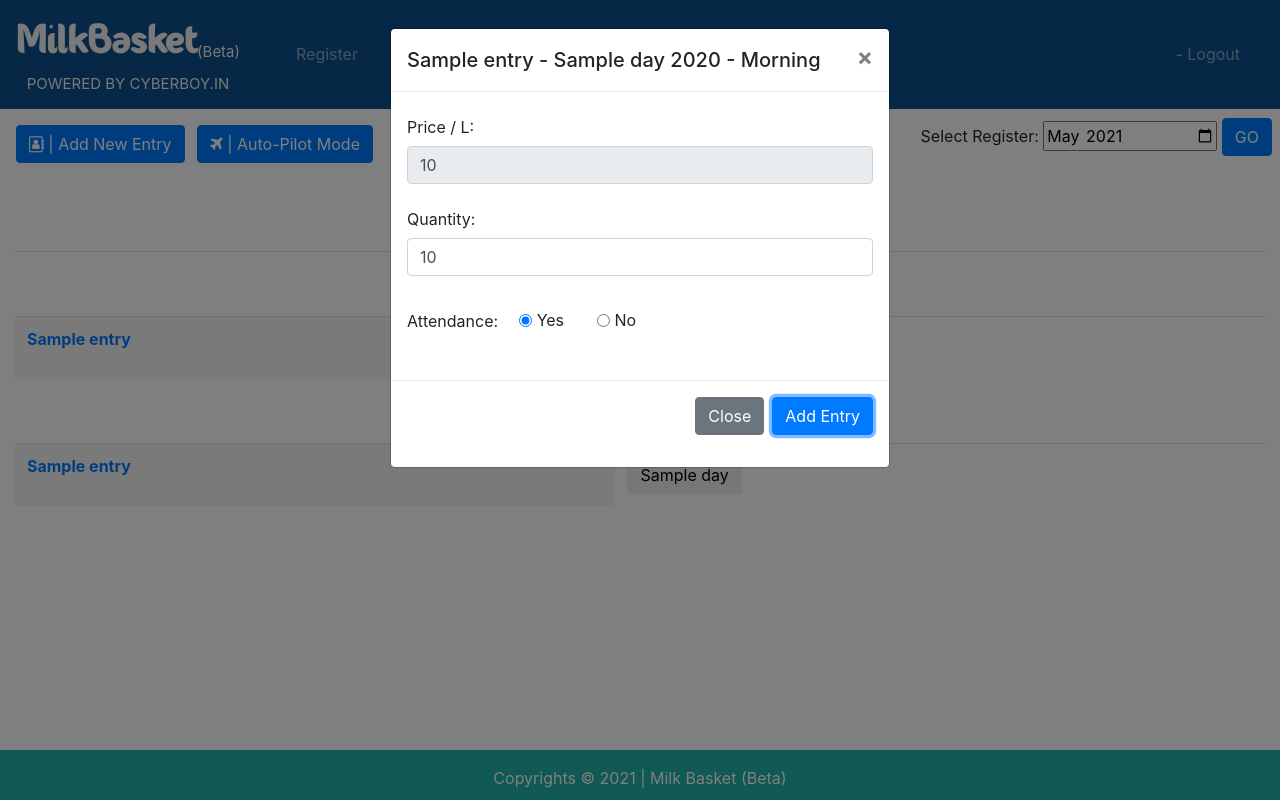
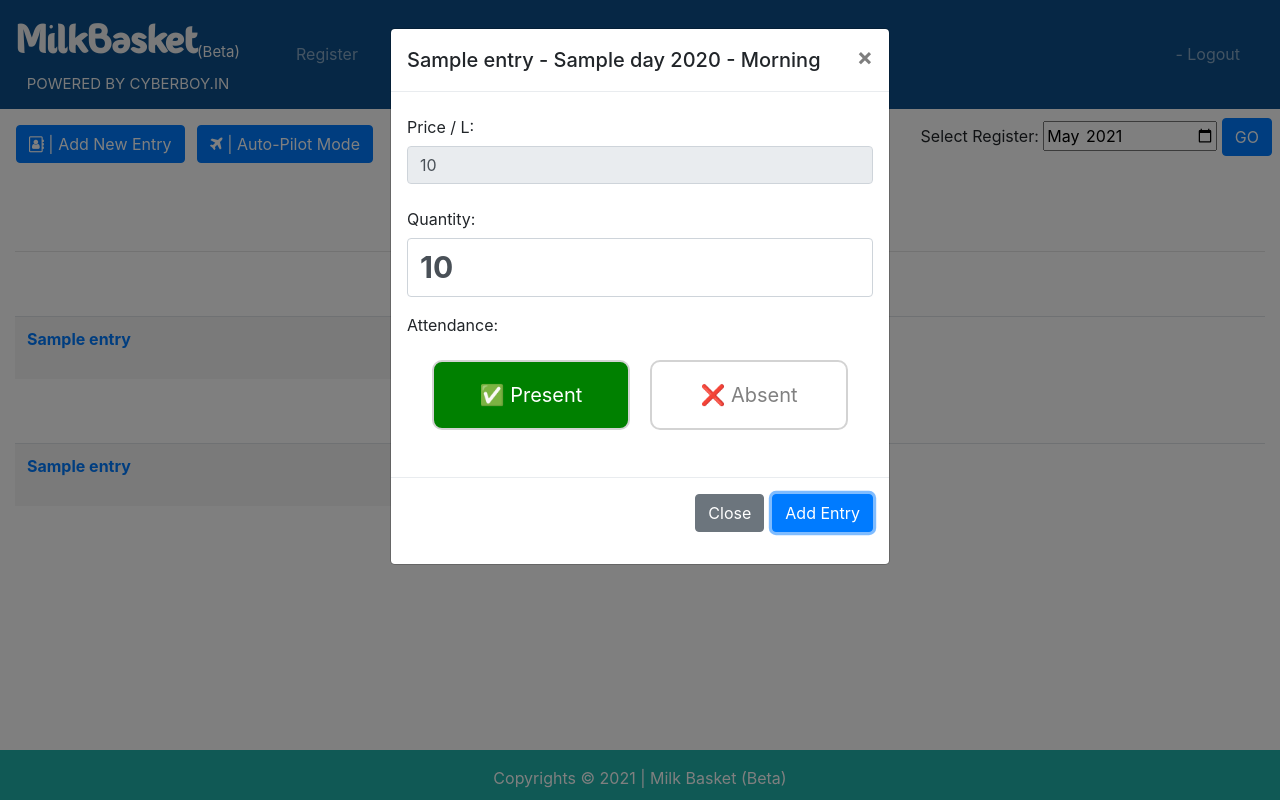
Before and after one commit to theflyingmachine/milkbasket, a Django app: template register/templates/register/register.html in a window 1280 px wide, after a click that opens the changed part. Run offline with Django 3.2, Linux system fonts and the light colour scheme; tables that the repository leaves empty hold one stand-in row (values such as "Sample post"); the template is opened without the code that fills it: values that come from a table or form of the project are taken from there, most other values are stand-ins (such as "Sample title", 1, 10 or a date in 2020); some libraries are stand-ins or nearby versions.

Commit message:
Single entry form enhancement

```diff
--- a/register/templates/register/register.html
+++ b/register/templates/register/register.html
@@ -123,6 +123,60 @@
           }
       }
 
+      .quantity-input {
+          font-size: 30px;
+      }
+
+      {# Attendance box CSS #}
+      .wrapper {
+          display: inline-flex;
+          background: #fff;
+          height: 100px;
+          width: 100%;
+          align-items: center;
+          justify-content: space-evenly;
+          border-radius: 5px;
+          padding: 15px 15px;
+      {#box-shadow: 5px 5px 30px rgba(0, 0, 0, 0.2);#}
+      }
+
+      .wrapper .option {
+          background: #fff;
+          height: 100%;
+          width: 100%;
+          display: flex;
+          align-items: center;
+          justify-content: space-evenly;
+          margin: 0 10px;
+          border-radius: 10px;
+          cursor: pointer;
+          padding: 0 10px;
+          border: 2px solid lightgrey;
+          transition: all 0.3s ease;
+      }
+
+      input[type="radio"] {
+          display: none;
+      }
+
+      #option-1:checked:checked ~ .option-1 {
+          background: green;
+      }
+
+      #option-2:checked:checked ~ .option-2 {
+          background: red;
+      }
+
+      .wrapper .option span {
+          font-size: 20px;
+          color: #808080;
+      }
+
+      #option-1:checked:checked ~ .option-1 span,
+      #option-2:checked:checked ~ .option-2 span {
+          color: #fff;
+      }
+
   </style>
   {% load mathfilters %}
   <div class="row bd-highlight mb-3">
@@ -176,7 +230,7 @@
                             data-target="#exampleModal" data-id="{{ entry.customer_id }}"
                             data-schedule="Morning" data-whatever="{{ entry.customer_name }}"
                             data-date_log="{{ day }} {{ month_year }}"
-                            data-quantity="{{ entry.customer_quantity }}"
+                            data-quantity="{{ entry.customer_quantity|floatformat }}"
                             data-price="{{ entry.default_price }}">{{ day }}</button>
                   </td></td>
                 {% endfor %}
@@ -209,7 +263,7 @@
                             data-target="#exampleModal" data-id="{{ entry.customer_id }}"
                             data-schedule="Evening" data-whatever="{{ entry.customer_name }}"
                             data-date_log="{{ day }} {{ month_year }}"
-                            data-quantity="{{ entry.customer_quantity }}"
+                            data-quantity="{{ entry.customer_quantity|floatformat }}"
                             data-price="{{ entry.default_price }}">{{ day }}</button>
                   </td>
                 {% endfor %}
@@ -250,19 +304,21 @@
             </div>
             <div class="form-group">
               <label for="recipient-quantity" class="col-form-label">Quantity:</label>
-              <input type="number" class="form-control" name="quantity" id="recipient-quantity">
+              <input type="number" class="form-control quantity-input font-weight-bold" step='0'
+                     name="quantity" id="recipient-quantity">
             </div>
             <div class="form-group">
               <label for="yn">Attendance:</label>
-              <div id='yn' class="form-check form-check-inline p-3">
-                <input class="form-check-input" type="radio" name="attendance" id="inlineRadio1"
-                       value="1" checked>
-                <label class="form-check-label" for="yes">Yes</label>
-              </div>
-              <div class="form-check form-check-inline">
-                <input class="form-check-input" type="radio" name="attendance" id="inlineRadio2"
-                       value="0">
-                <label class="form-check-label" for="no">No</label>
+              <div class="wrapper">
+                <input type="radio" name="attendance" id="option-1" value="1"
+                       checked>
+                <input type="radio" name="attendance" id="option-2" value="0">
+                <label for="option-1" class="option option-1">
+                  <span>✅ Present</span>
+                </label>
+                <label for="option-2" class="option option-2">
+                  <span>❌ Absent</span>
+                </label>
               </div>
             </div>
             <div class="progress">
```
